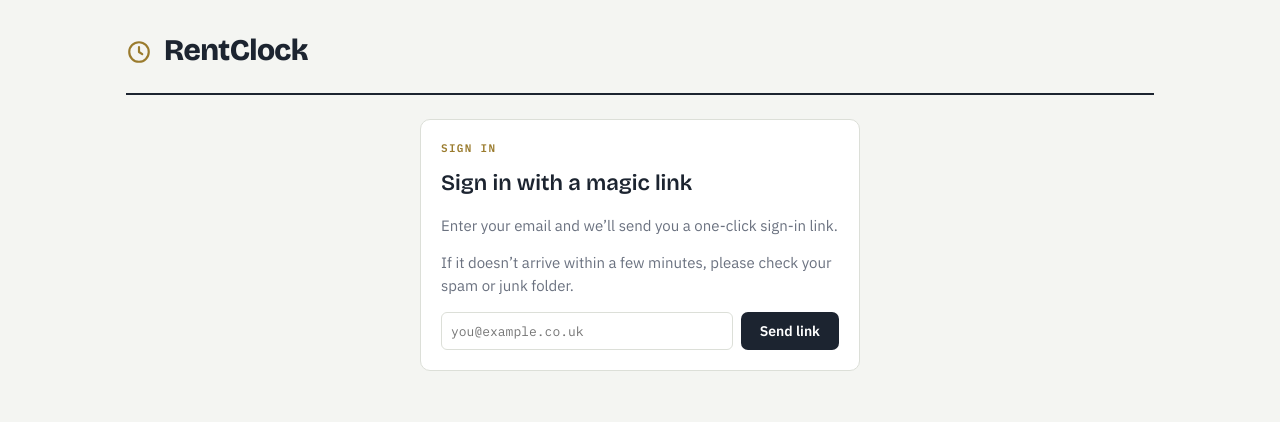
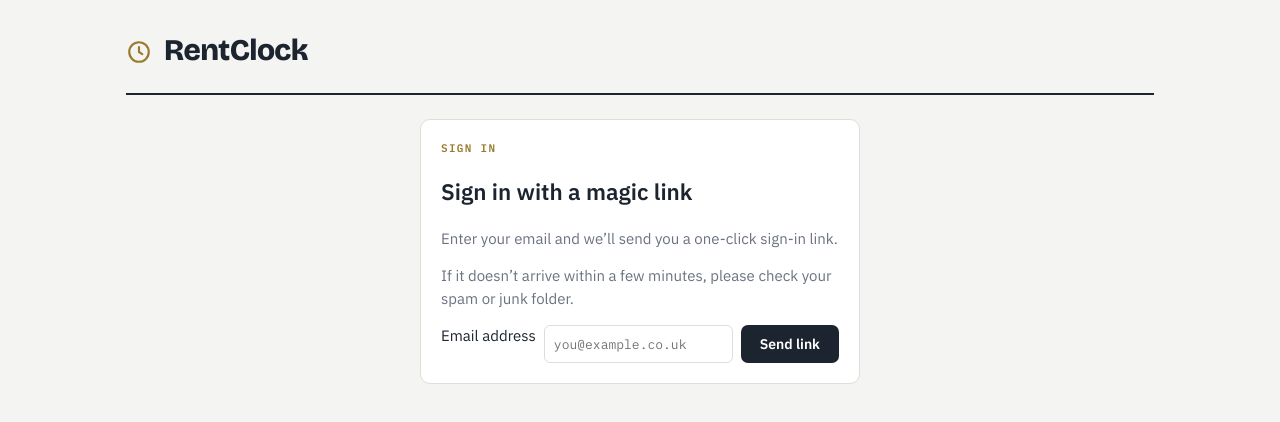
Before and after one commit to baroli77/RentClock, a Next.js app: page /login in a window 1280 px wide. Shown: the top 422 px of the page. Built offline with nearby package versions, Linux system fonts and the light colour scheme; no server answers.

Commit message:
Harden billing, compliance and site quality

```diff
--- a/app/login/page.js
+++ b/app/login/page.js
@@ -53,13 +53,15 @@ export default function Login() {
           </>
         ) : (
           <>
-            <h2>Sign in with a magic link</h2>
+            <h1>Sign in with a magic link</h1>
             <p>Enter your email and we&rsquo;ll send you a one-click sign-in link.</p>
             <p className="login-note">
               If it doesn&rsquo;t arrive within a few minutes, please check your spam or junk folder.
             </p>
             <div className="login-row">
+              <label className="sr-only" htmlFor="email">Email address</label>
               <input
+                id="email"
                 type="email"
                 value={email}
                 placeholder="you@example.co.uk"
```
